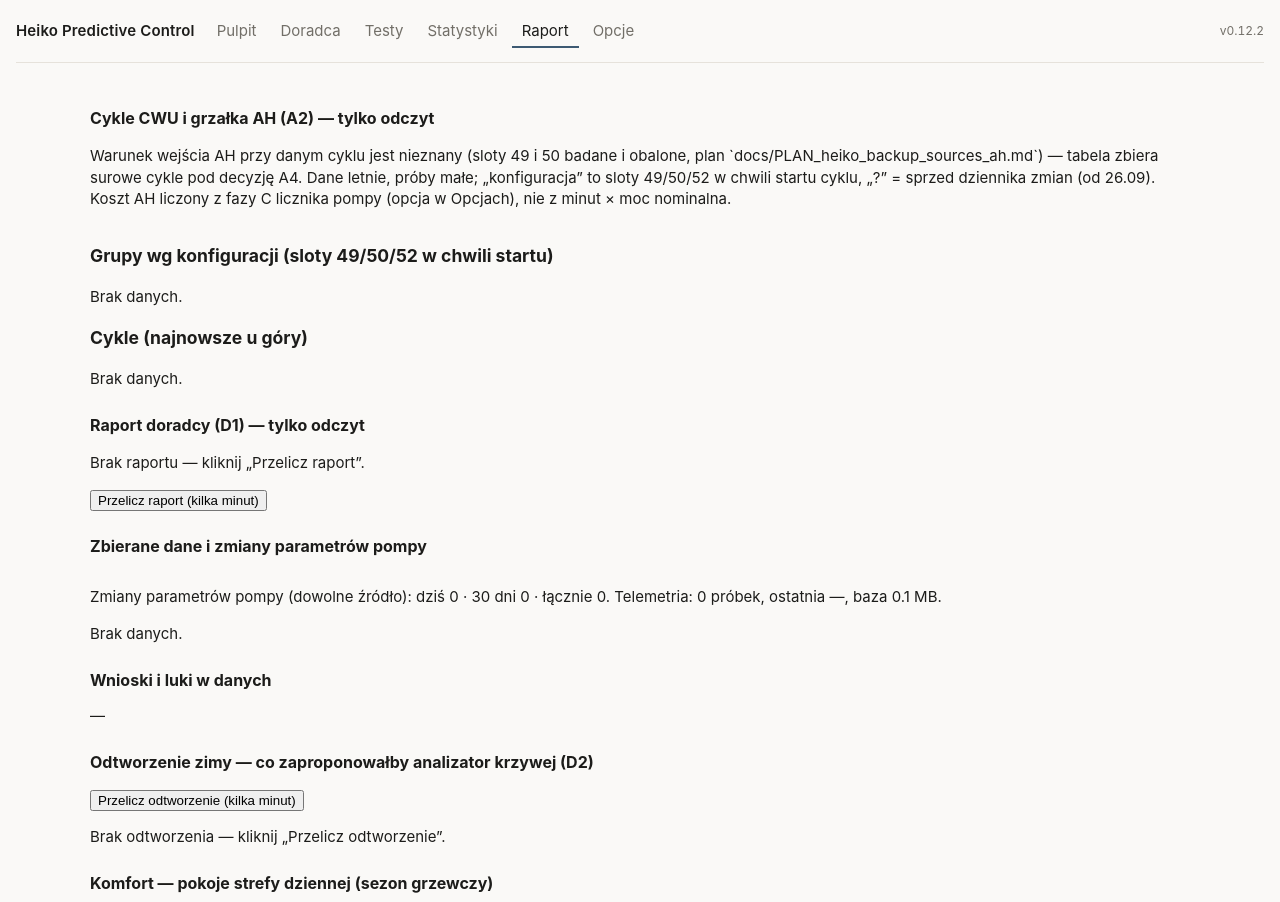
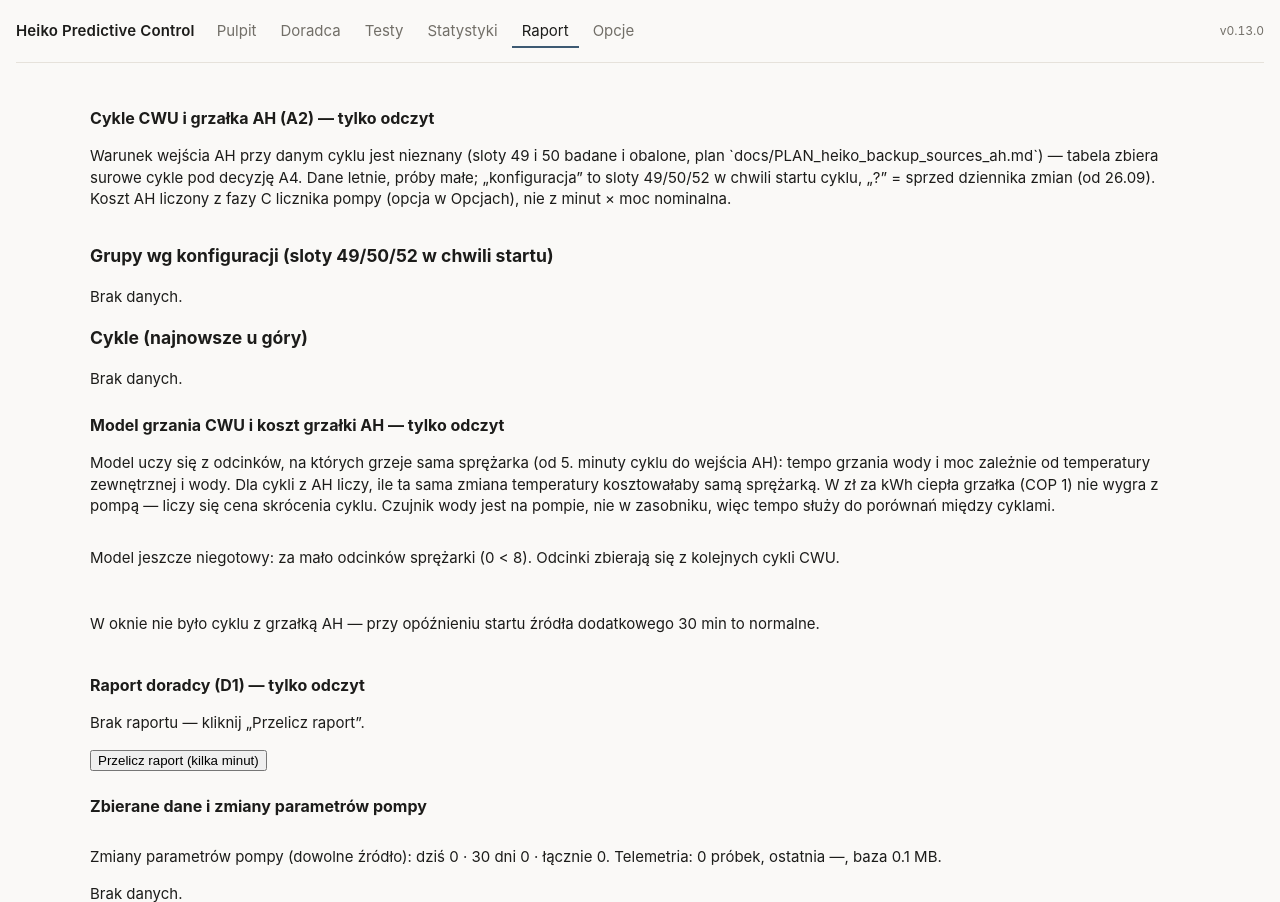
Before and after one commit to miczu71/heiko-predictive-control, a Flask app: page /report in a window 1280 px wide. Shown: the top 902 px of the page. Run offline with Flask 3, Linux system fonts and the light colour scheme; data comes from the database, SQL or seed files in the repository; data that the repository does not hold is empty.

Commit message:
feat: raport — model grzania CWU i koszt grzałki AH (M3, 0.13.0)
Sekcja w Raporcie: współczynniki modelu, wykres tempa sprężarki wg temperatury zewnętrznej,
lista cykli z AH (dodatkowe kWh/zł, zaoszczędzone minuty) i cena za zaoszczędzoną minutę.
/api/dhw_cycles zwraca model i ah_effect. Bump wersji do 0.13.0, changelog, test endpointu.

Co-Authored-By: Claude Sonnet 5.5 <noreply@anthropic.com>
Claude-Session: https://claude.ai/code/session_01EkXe6vW46FpJ2z5khz4mB1

```diff
--- a/heiko_predictive_control/config.yaml
+++ b/heiko_predictive_control/config.yaml
@@ -1,5 +1,5 @@
 name: Heiko Predictive Control
-version: "0.12.2"
+version: "0.13.0"
 slug: heiko_predictive_control
 description: >-
   Predykcyjne sterowanie pompą ciepła Heiko (podłogówka) i klimatyzacją
--- a/heiko_predictive_control/heiko_predictive_control/__init__.py
+++ b/heiko_predictive_control/heiko_predictive_control/__init__.py
@@ -1,4 +1,4 @@
 """Heiko Predictive Control — predykcyjne sterowanie pompą Heiko i klimatyzacją
 poddasza pod taryfę G12w."""
 
-__version__ = "0.12.2"
+__version__ = "0.13.0"
--- a/heiko_predictive_control/heiko_predictive_control/static/app.css
+++ b/heiko_predictive_control/heiko_predictive_control/static/app.css
@@ -304,6 +304,12 @@ body {
 .pc-key.pc-other { border-top: 2px dashed var(--accent); opacity: .55; }
 .pc-band { fill: var(--accent-light); opacity: .8; }
 .pc-peak { fill: var(--peak); opacity: .1; }
+.model-table td, .model-table th { font-variant-numeric: tabular-nums; }
+.sc-dot { fill: var(--accent); opacity: .75; }
+.sc-dot.sc-ah { fill: var(--peak); opacity: .9; }
+.plan-chart figcaption .sc-title { white-space: normal; flex-basis: 100%; }
+.sc-keydot { display: inline-block; width: 8px; height: 8px; margin-right: 4px; border-radius: 50%; background: var(--accent); }
+.sc-keydot.sc-ah { background: var(--peak); }
 .pc-grid { stroke: var(--line); stroke-width: 1; }
 .pc-tick { fill: var(--muted); font-size: 10px; font-variant-numeric: tabular-nums; }
 .fold { border-top: 1px solid var(--line); margin-top: 10px; padding-top: 8px; }
--- a/heiko_predictive_control/heiko_predictive_control/static/report.js
+++ b/heiko_predictive_control/heiko_predictive_control/static/report.js
@@ -67,9 +67,58 @@ function renderDhwCycles(payload) {
         cfgSwitch(c.cfg_49), esc(c.cfg_50), esc(c.cfg_52)])));
 }
 
+// Rozrzut: tempo grzania samej sprężarki wg temperatury zewnętrznej; kolor = czy w tym cyklu weszła AH.
+const when = iso => new Date(iso).toLocaleString("pl-PL");
+
+function svgScatter(cycles) {
+  const pts = cycles.filter(c => c.hp_rate_c_min != null && c.outdoor_c != null);
+  if (pts.length < 2) return "";
+  const W = 600, H = 200, L = 40, R = 8, T = 10, B = 24;
+  const xs = pts.map(c => c.outdoor_c), ys = pts.map(c => c.hp_rate_c_min);
+  const xlo = Math.floor(Math.min(...xs)) - 1, xhi = Math.ceil(Math.max(...xs)) + 1;
+  const yhi = Math.max(0.2, Math.ceil(Math.max(...ys) / 0.2) * 0.2), ylo = Math.min(0, Math.floor(Math.min(...ys) / 0.2) * 0.2);
+  const x = v => L + ((v - xlo) * (W - L - R)) / (xhi - xlo);
+  const y = v => T + ((yhi - v) * (H - T - B)) / (yhi - ylo);
+  const xstep = xhi - xlo > 20 ? 5 : 2;
+  let grid = "";
+  for (let v = ylo; v <= yhi + 1e-9; v += 0.2) grid += `<line class="pc-grid" x1="${L}" x2="${W - R}" y1="${y(v).toFixed(1)}" y2="${y(v).toFixed(1)}"/><text class="pc-tick" x="${L - 4}" y="${(y(v) + 3).toFixed(1)}" text-anchor="end">${v.toFixed(1)}</text>`;
+  for (let v = Math.ceil(xlo / xstep) * xstep; v <= xhi; v += xstep) grid += `<text class="pc-tick" x="${x(v).toFixed(1)}" y="${H - 6}" text-anchor="middle">${v}°</text>`;
+  const dots = pts.map(c => `<circle class="sc-dot${c.ah_tick_min != null ? " sc-ah" : ""}" cx="${x(c.outdoor_c).toFixed(1)}" cy="${y(c.hp_rate_c_min).toFixed(1)}" r="5">` +
+    `<title>${esc(when(c.start))} · zewn. ${c.outdoor_c}°C · woda ${fmt(c.hp_water_mid_c)}°C · ${c.hp_rate_c_min} °C/min</title></circle>`).join("");
+  return `<svg viewBox="0 0 ${W} ${H}" role="img" aria-label="Tempo grzania sprężarki wg temperatury zewnętrznej">${grid}${dots}</svg>` +
+    `<figcaption><span class="sc-title">Tempo grzania samej sprężarki (°C/min) wg temperatury zewnętrznej (°C)</span>` +
+    `<span><i class="sc-keydot"></i>cykl bez AH</span><span><i class="sc-keydot sc-ah"></i>cykl z AH</span></figcaption>`;
+}
+
+function renderDhwModel(payload) {
+  const m = payload.model || {}, a = payload.ah_effect || {};
+  const coef = (name, fit) => [name, ...fit.coef.map(c => c.toFixed(3)), fit.r2.toFixed(2)];
+  put("dhw-model", m.ok
+    ? `<p class="sub">Model z ${m.n} odcinków sprężarki. Zakres uczenia: temp. zewn. ${m.ranges.outdoor[0]}…${m.ranges.outdoor[1]} °C, ` +
+      `woda ${m.ranges.water[0]}…${m.ranges.water[1]} °C; poza nim (±3 °C) model nie wycenia AH.</p>` +
+      table(["Wielkość", "Wyraz wolny", "na 1 °C zewn.", "na 1 °C wody", "R²"],
+        [coef("Tempo grzania, °C/min", m.rate), coef("Moc sprężarki, kW", m.kw)])
+    : `<p class="sub">Model jeszcze niegotowy: ${esc(m.reason || "brak danych")}. Odcinki zbierają się z kolejnych cykli CWU.</p>`);
+  put("dhw-model-chart", svgScatter(payload.cycles || []));
+  if (!a.cycles_with_ah) {
+    put("dhw-ah-effect", `<p class="sub">W oknie nie było cyklu z grzałką AH — przy opóźnieniu startu źródła dodatkowego 30 min to normalne.</p>`);
+    return;
+  }
+  const rows = (a.rows || []).map(r => [when(r.start), r.extra_kwh, r.extra_pln, r.saved_min, r.price_pln_kwh, ""]);
+  const skipped = (a.skipped || []).map(s => [when(s.start), null, null, null, null, s.reason]);
+  put("dhw-ah-effect",
+    `<p class="sub">Cykli z AH: ${a.cycles_with_ah}, wycenionych: ${a.evaluated}. Grzałka dołożyła ${a.extra_kwh} kWh (${a.extra_pln} zł) ` +
+    `i skróciła grzanie o ${a.saved_min} min` +
+    `${a.pln_per_saved_min === null ? "" : ` — ${a.pln_per_saved_min} zł za zaoszczędzoną minutę`}.</p>` +
+    table(["Wejście AH", "Dodatkowe kWh", "Dodatkowe zł", "Zaoszczędzone min", "Cena zł/kWh", "Uwagi"], [...rows, ...skipped]));
+}
+
 async function loadDhwCycles() {
-  try { renderDhwCycles(await HPC.getJSON("/api/dhw_cycles")); }
-  catch (e) { put("dhw-groups", "Błąd wczytywania cykli CWU."); }
+  try {
+    const payload = await HPC.getJSON("/api/dhw_cycles");
+    renderDhwCycles(payload);
+    renderDhwModel(payload);
+  } catch (e) { put("dhw-groups", "Błąd wczytywania cykli CWU."); }
 }
 
 async function loadReport(refresh) {
--- a/heiko_predictive_control/heiko_predictive_control/templates/report.html
+++ b/heiko_predictive_control/heiko_predictive_control/templates/report.html
@@ -9,6 +9,15 @@
     Koszt AH liczony z fazy C licznika pompy (opcja w Opcjach), nie z minut × moc nominalna.</p>
   <div id="dhw-groups" class="history-table">ładowanie…</div>
   <div id="dhw-cycles" class="history-table"></div>
+
+  <h2>Model grzania CWU i koszt grzałki AH — tylko odczyt</h2>
+  <p class="sub">Model uczy się z odcinków, na których grzeje sama sprężarka (od 5. minuty cyklu do wejścia AH):
+    tempo grzania wody i moc zależnie od temperatury zewnętrznej i wody. Dla cykli z AH liczy, ile ta sama zmiana
+    temperatury kosztowałaby samą sprężarką. W zł za kWh ciepła grzałka (COP 1) nie wygra z pompą — liczy się cena
+    skrócenia cyklu. Czujnik wody jest na pompie, nie w zasobniku, więc tempo służy do porównań między cyklami.</p>
+  <div id="dhw-model" class="history-table model-table">ładowanie…</div>
+  <figure class="plan-chart" id="dhw-model-chart"></figure>
+  <div id="dhw-ah-effect" class="history-table model-table"></div>
 
   <h2>Raport doradcy (D1) — tylko odczyt</h2>
   <p class="sub" id="report-meta">ładowanie…</p>
--- a/heiko_predictive_control/heiko_predictive_control/web.py
+++ b/heiko_predictive_control/heiko_predictive_control/web.py
@@ -7,11 +7,12 @@ import threading
 import time
 from datetime import date, datetime
 from typing import Callable, Optional
+from zoneinfo import ZoneInfo
 
 from flask import Flask, jsonify, render_template, request
 
-from . import (__version__, advisor, analysis, attic, catalog, comfort, dhw_cycles, experiments, floor_learn, ha_client,
-               layout, live, rooms, telemetry)
+from . import (__version__, advisor, analysis, attic, catalog, comfort, dhw_cycles, dhw_model, experiments, floor_learn,
+               ha_client, layout, live, rooms, tariff, telemetry)
 from . import floor_model, kpi
 from . import db as dbm
 
@@ -274,14 +275,18 @@ def create_app(db_path: str,
 
     @app.get("/api/dhw_cycles")
     def api_dhw_cycles():
-        """Dziennik cykli CWU i grzałki AH (A2) — tylko odczyt. `?days=` (domyślnie 60)."""
+        """Dziennik cykli CWU i grzałki AH (A2) + model grzania i koszt AH (M2) — tylko odczyt. `?days=` (domyślnie 60)."""
         days = min(int(request.args.get("days", 60)), 365)
         conn = db_conn()
         try:
             cycles = dhw_cycles.load_cycles(conn, days)
         finally:
             conn.close()
-        return jsonify({"cycles": cycles, "groups": dhw_cycles.group_by_config(cycles)})
+        tz = ZoneInfo(get_settings().get("timezone") or "Europe/Warsaw")
+        model = dhw_model.fit_model(cycles)
+        ah = dhw_model.summarize(
+            cycles, model, lambda t: tariff.price_for(tariff.is_peak_hour(t.hour, is_workday(t.date()))), tz)
+        return jsonify({"cycles": cycles, "groups": dhw_cycles.group_by_config(cycles), "model": model, "ah_effect": ah})
 
     @app.get("/api/changes")
     def api_changes():
```
Also changed, not shown: heiko_predictive_control/tests/test_web.py (+19 -0 lines), CHANGELOG.md.
